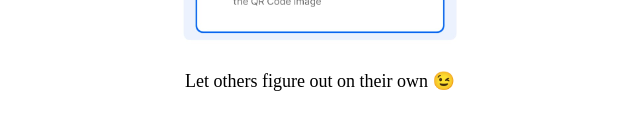
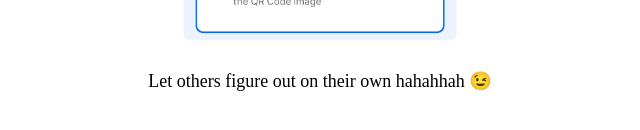
Before and after one commit to afiqrosliMk1/parting-gift, a plain HTML site: page index.html in a window 1280 px wide. Shown: the part 558-688 px from the top of the page, without its empty margins (320-960 px from the left). Drawn offline with Linux system fonts and the light colour scheme.

Commit message:
Update let others .. with hahaha

```diff
--- a/index.html
+++ b/index.html
@@ -33,7 +33,7 @@
     <h2>Parting Gift</h2>
     <img src="tng_qr.jpeg">
     <p style="text-align:center; font-size:18px; margin-top:10px;">
-    Let others figure out on their own 😉
+    Let others figure out on their own hahahhah 😉
 </p>
 </body>
 </html>
```
